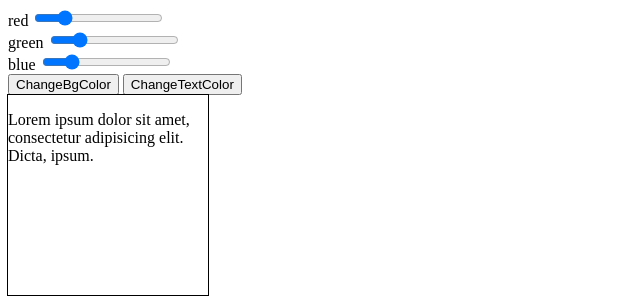
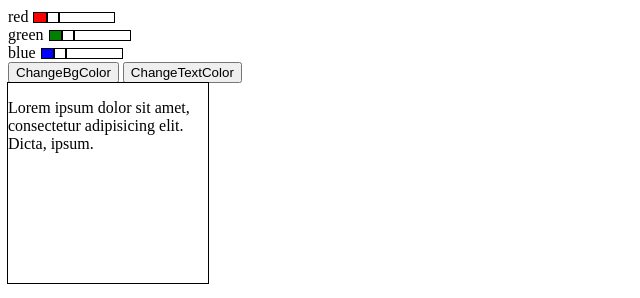
Before and after one commit to idogmat/simple-app, a plain HTML site: page index.html in a window 1280 px wide. Shown: the whole page, without its empty margins (0-640 px from the left). Drawn offline with nearby package versions, Linux system fonts and the light colour scheme.

Commit message:
Add files via upload

```diff
--- a/index.html
+++ b/index.html
@@ -66,18 +66,78 @@
         display: flex;
         flex-direction: column;
     }
-    #red {
-        color: red;
+    #red[type='range'] {
+        overflow: hidden;
+        outline: 1px solid black;
+        width: 80px;
+        -webkit-appearance: none;
+        background-color: white;
     }
 
-    #green {
-        color: green;
+    #red[type='range']::-webkit-slider-runnable-track {
+        height: 10px;
+        -webkit-appearance: none;
+        outline: 1px solid black;
+        margin-top: -1px;
     }
 
-    #blue {
-        color: blue;
+    #red[type='range']::-webkit-slider-thumb {
+        cursor: pointer;
+        width: 10px;
+        -webkit-appearance: none;
+        height: 10px;
+        outline: 2px solid black;
+        background: white;
+        box-shadow: -80px 0 0 80px red;
+    }
+    #green[type='range'] {
+        overflow: hidden;
+        outline: 1px solid black;
+        width: 80px;
+        -webkit-appearance: none;
+        background-color: white;
     }
 
+    #green[type='range']::-webkit-slider-runnable-track {
+        height: 10px;
+        -webkit-appearance: none;
+        outline: 1px solid black;
+        margin-top: -1px;
+    }
+
+    #green[type='range']::-webkit-slider-thumb {
+        cursor: pointer;
+        width: 10px;
+        -webkit-appearance: none;
+        height: 10px;
+        outline: 2px solid black;
+        background: white;
+        box-shadow: -80px 0 0 80px green;
+    }
+    #blue[type='range'] {
+        overflow: hidden;
+        outline: 1px solid black;
+        width: 80px;
+        -webkit-appearance: none;
+        background-color: white;
+    }
+
+    #blue[type='range']::-webkit-slider-runnable-track {
+        height: 10px;
+        -webkit-appearance: none;
+        outline: 1px solid black;
+        margin-top: -1px;
+    }
+
+    #blue[type='range']::-webkit-slider-thumb {
+        cursor: pointer;
+        width: 10px;
+        -webkit-appearance: none;
+        height: 10px;
+        outline: 2px solid black;
+        background: white;
+        box-shadow: -80px 0 0 80px blue;
+    }
     #block {
         width: 200px;
         height: 200px;
```
